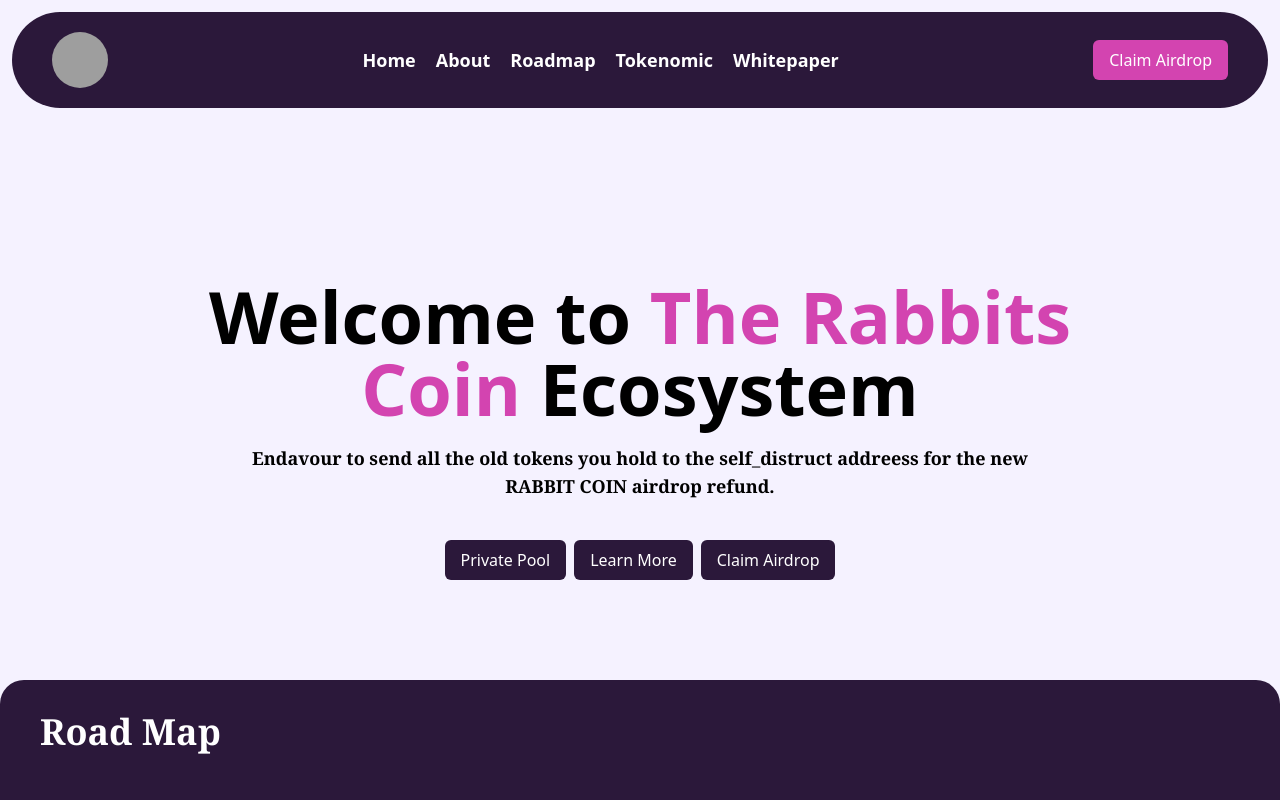
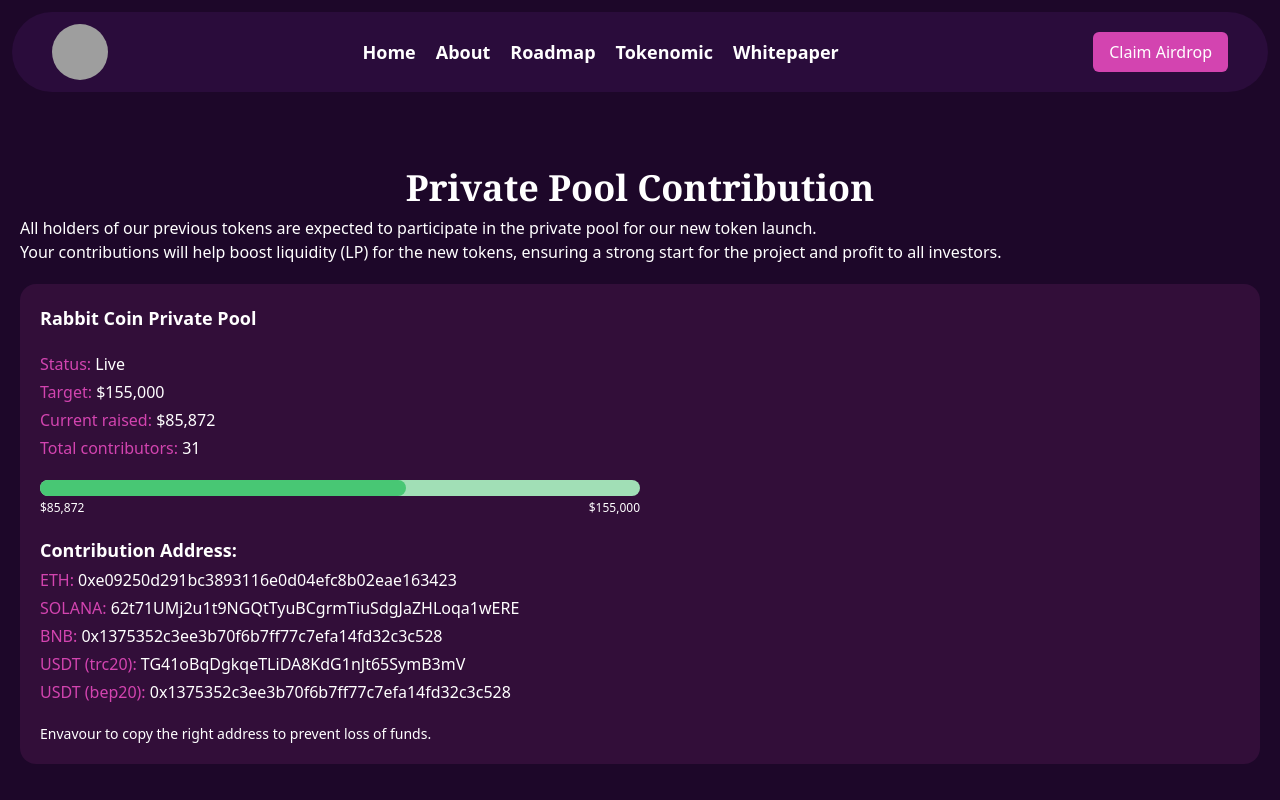
Before and after one commit to Yemezzy/Rabbitcoin, a React (Create React App) app: page / in a window 1280 px wide. Shown: the top 800 px of the page. Built offline with nearby package versions, Linux system fonts and the light colour scheme; grey boxes are pictures that could not be loaded.

Commit message:
first commit

```diff
--- a/src/App.js
+++ b/src/App.js
@@ -5,8 +5,8 @@ import Privatepool from './Pages/Privatepool';
 function App() {
   return (
     <div className="App">
-    <Home/>
-    {/* <Privatepool/> */}
+    {/* <Home/> */}
+    <Privatepool/>
     </div>
   );
 }
--- a/src/Pages/Privatepool.js
+++ b/src/Pages/Privatepool.js
@@ -47,11 +47,11 @@ const Privatepool = () => {
 
   <div className='md:mt-5 mt-10 text-sm md:text-base'>
 <p className='pt-5 md:text-lg text-base font-semibold'>Contribution Address:</p>
-<p className='mt-1 font-bold  text-[#d344b0]'>ETH: <span className='md:font-medium text-white'>0x80f832c6eb2deef68d95915f7429ed8ae2a9659c</span></p>
-  <p className='mt-1 font-bold  text-[#d344b0]'>SOLANA: <span className='md:font-medium text-white'>4tp1W6zFJQYviLYxyuLND3kcmtzHqs75J3kVdZhG9iqr</span></p>
-  <p className='mt-1 font-bold  text-[#d344b0]'>BNB: <span className='md:font-medium text-white'>0x80f832c6eb2deef68d95915f7429ed8ae2a9659c</span></p>
-  <p className='mt-1 font-bold  text-[#d344b0]'>USDT (trc20):  <span className='md:font-medium text-white'>TFoDYGEHKrMW4S8hXoZT8rp9YXbGTxUEez</span></p>
-  <p className='mt-1 font-bold  text-[#d344b0]'>USDT (bep20):  <span className='md:font-medium text-white'>0x80f832c6eb2deef68d95915f7429ed8ae2a9659c</span></p>
+<p className='mt-1 font-bold  text-[#d344b0]'>ETH: <span className='md:font-medium text-white'>0xe09250d291bc3893116e0d04efc8b02eae163423</span></p>
+  <p className='mt-1 font-bold  text-[#d344b0]'>SOLANA: <span className='md:font-medium text-white'>62t71UMj2u1t9NGQtTyuBCgrmTiuSdgJaZHLoqa1wERE</span></p>
+  <p className='mt-1 font-bold  text-[#d344b0]'>BNB: <span className='md:font-medium text-white'>0x1375352c3ee3b70f6b7ff77c7efa14fd32c3c528</span></p>
+  <p className='mt-1 font-bold  text-[#d344b0]'>USDT (trc20):  <span className='md:font-medium text-white'>TG41oBqDgkqeTLiDA8KdG1nJt65SymB3mV</span></p>
+  <p className='mt-1 font-bold  text-[#d344b0]'>USDT (bep20):  <span className='md:font-medium text-white'>0x1375352c3ee3b70f6b7ff77c7efa14fd32c3c528</span></p>
   <p className='mt-5 text-sm'>Envavour to copy the right address to prevent loss of funds.</p>
   </div>
 </div>
```
